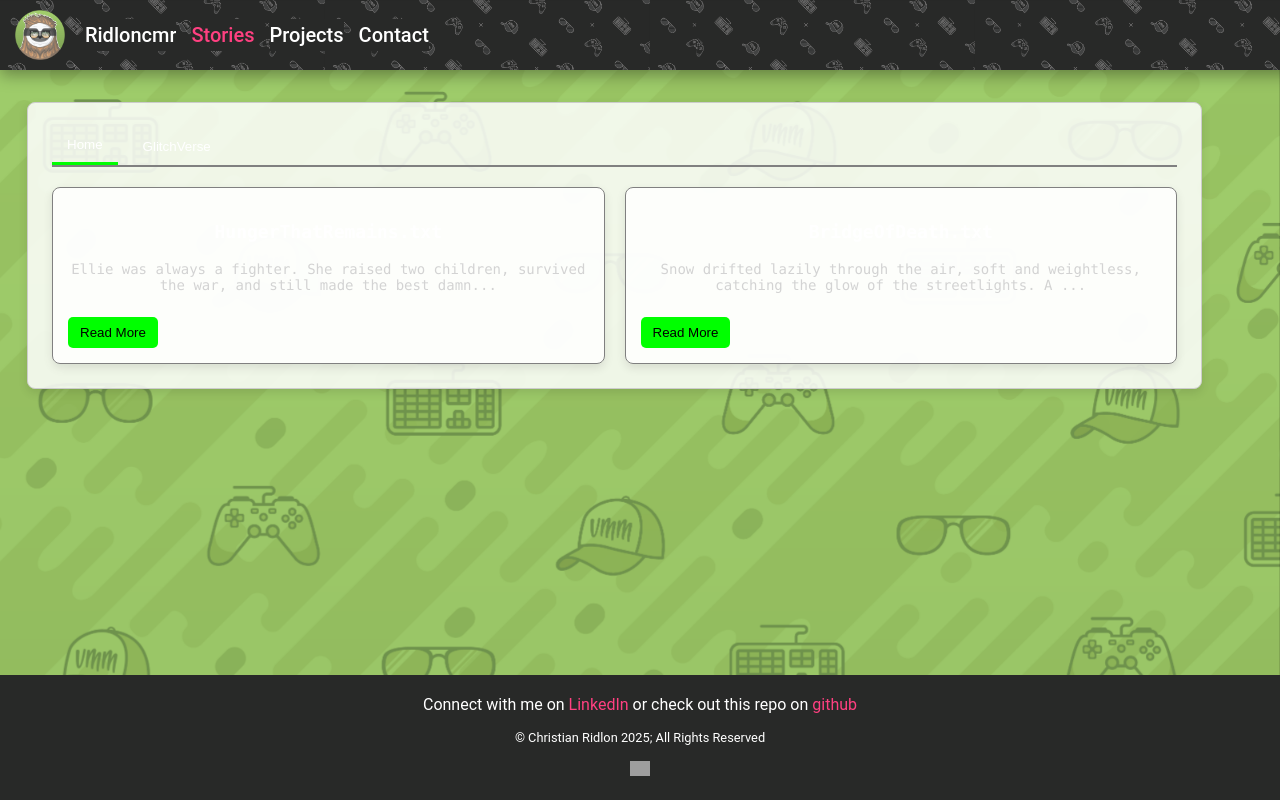
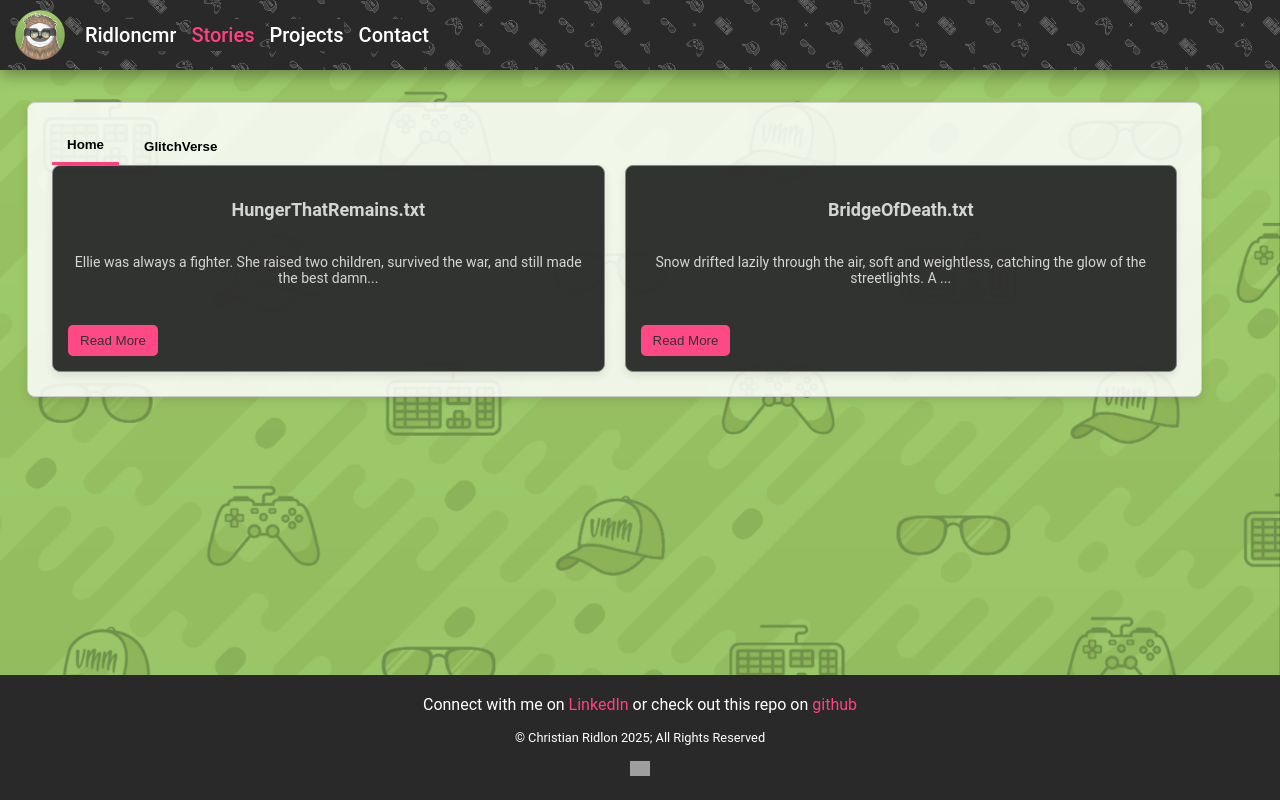
Before and after one commit to ridloncmr/ridloncmr-v2, an Angular app in the folder ridloncmr/: page /stories in a window 1280 px wide. Built offline with nearby package versions, Linux system fonts and the light colour scheme; grey boxes are pictures that could not be loaded.

Commit message:
story refinement

```diff
--- a/ridloncmr/src/app/components/gui/layout/article-preview/article-preview.component.scss
+++ b/ridloncmr/src/app/components/gui/layout/article-preview/article-preview.component.scss
@@ -1,12 +1,19 @@
+@import '../../../../../assets/styles/mixins.scss';
+
 .article-preview {
+  @include reg-text(var(--lightgray));
   display: flex;
   flex-direction: column;
+  justify-content: space-between;
+  height: 100%;
+  min-height: 175px;
   padding: 15px;
   border: 1px solid var(--gray);
   border-radius: 8px;
-  background: rgba(255, 255, 255, 0.85);
+  background: var(--header-black);
   box-shadow: rgba(0, 0, 0, 0.1) 0px 4px 10px;
   transition: transform 0.2s ease-in-out;
+  opacity: .95;
 
   h3 {
     font-size: 18px;
@@ -23,8 +30,8 @@
     margin-top: 10px;
     padding: 8px 12px;
     border: none;
-    background: var(--hacker-green);
-    color: var(--black);
+    background: var(--hacker-pink);
+    color: var(--header-black);
     cursor: pointer;
     border-radius: 5px;
     transition: 0.3s;
--- a/ridloncmr/src/app/components/gui/layout/article/article.component.html
+++ b/ridloncmr/src/app/components/gui/layout/article/article.component.html
@@ -1,6 +1,6 @@
-<app-card>
+<article class="story-card">
   <button class="back-btn" (click)="goBack()">← Back</button>
 
   <h2>{{ article?.name }}</h2>
-  <p>{{ article?.content }}</p>
-</app-card>
+  <div class="article-content" [innerHTML]="sanitizedContent"></div>
+</article>
--- a/ridloncmr/src/app/components/gui/layout/article/article.component.scss
+++ b/ridloncmr/src/app/components/gui/layout/article/article.component.scss
@@ -1,7 +1,28 @@
+@import '../../../../../assets/styles/mixins.scss';
+
+.story-card {
+  @include flex-center(column);
+  @include reg-text(var(--lightgray));
+  background-color: var(--header-black);
+  padding: 25px;
+  margin: 25px;
+  border-radius: 8px;
+  max-width: 1200px;
+  text-align: left;
+}
+
+.article-content {
+  white-space: pre-wrap;
+  word-wrap: break-word;
+  overflow-wrap: break-word;
+  max-width: 100%;
+  line-height: 1.5;
+}
+
 .back-btn {
   background: none;
   border: none;
-  color: var(--hacker-green);
+  color: var(--hacker-pink);
   cursor: pointer;
   font-size: 16px;
   margin-bottom: 10px;
--- a/ridloncmr/src/app/components/gui/layout/article/article.component.ts
+++ b/ridloncmr/src/app/components/gui/layout/article/article.component.ts
@@ -1,26 +1,24 @@
 import { Component, OnInit } from '@angular/core';
-import { ActivatedRoute, Router } from '@angular/router';
+import { ActivatedRoute } from '@angular/router';
+import { DomSanitizer, SafeHtml } from '@angular/platform-browser';
+import { Location } from '@angular/common';
+import { ContentService } from '../../../../core/services/content.service';
 import { FileNode } from '../../../../core/models/file-node.model';
-import { ContentService } from '../../../../core/services/content.service';
-import { CommonModule } from '@angular/common';
-import { CardComponent } from '../card/card.component';
-import { Location } from '@angular/common';
-
 
 @Component({
   selector: 'app-article',
   standalone: true,
-  imports: [CommonModule, CardComponent],
   templateUrl: './article.component.html',
   styleUrl: './article.component.scss'
 })
 export class ArticleComponent implements OnInit {
   article: FileNode | null = null;
+  sanitizedContent: SafeHtml = '';
 
   constructor(
     private route: ActivatedRoute,
-    private router: Router,
     private contentService: ContentService,
+    private sanitizer: DomSanitizer,  // ✅ Inject DomSanitizer
     private location: Location
   ) {}
 
@@ -28,10 +26,15 @@ export class ArticleComponent implements OnInit {
     const articleId = this.route.snapshot.paramMap.get('id');
     if (articleId) {
       this.article = this.contentService.getFileNodeById(articleId);
+
+      // ✅ Sanitize HTML content
+      if (this.article?.content) {
+        this.sanitizedContent = this.sanitizer.bypassSecurityTrustHtml(this.article.content);
+      }
     }
   }
 
   goBack(): void {
-    this.location.back(); // navigate back
+    this.location.back();
   }
 }
--- a/ridloncmr/src/app/components/gui/layout/tab/tab.component.scss
+++ b/ridloncmr/src/app/components/gui/layout/tab/tab.component.scss
@@ -1,22 +1,24 @@
+@import '../../../../../assets/styles/mixins.scss';
+
 .tabs {
   display: flex;
   gap: 10px;
-  border-bottom: 2px solid var(--gray);
+  @include reg-text(var(--header-black));
 
   button {
     padding: 10px 15px;
     border: none;
     background: none;
-    color: var(--white);
     cursor: pointer;
     transition: 0.3s;
+    font-weight: 600;
 
     &.active {
-      border-bottom: 3px solid var(--hacker-green);
+      border-bottom: 3px solid var(--hacker-pink);
     }
 
     &:hover {
-      color: var(--hacker-green);
+      color: var(--hacker-pink);
     }
   }
 }
--- a/ridloncmr/src/app/components/gui/stories/stories.component.scss
+++ b/ridloncmr/src/app/components/gui/stories/stories.component.scss
@@ -4,6 +4,11 @@
   gap: 20px;
   width: 100%;
   max-width: 1200px;
-  margin-top: 20px;
-  transition: all 0.2s ease-in-out;
 }
+
+app-article-preview {
+  display: flex;
+  flex-direction: column;
+  justify-content: space-between;
+  height: 100%;
+}
--- a/ridloncmr/src/app/components/gui/stories/stories.component.ts
+++ b/ridloncmr/src/app/components/gui/stories/stories.component.ts
@@ -17,11 +17,11 @@ import { trigger, transition, animate, style } from '@angular/animations';
   animations: [
     trigger('fadeInOutAnimation', [
       transition(':enter', [
-        style({ opacity: 0, transform: 'translateY(15px) scale(1)' }),
-        animate('250ms ease-out', style({ opacity: 1, transform: 'translateY(0) scale(1)' }))
+        style({ opacity: 0, transform: 'scale(1)' }),
+        animate('250ms ease-out', style({ opacity: 1, transform: 'scale(1)' }))
       ]),
       transition(':leave', [
-        animate('150ms ease-in', style({ opacity: 0, transform: 'translateY(-10px) scale(1)' }))
+        animate('150ms ease-in', style({ opacity: 0, transform: 'scale(1)' }))
       ])
     ])
   ]
```
